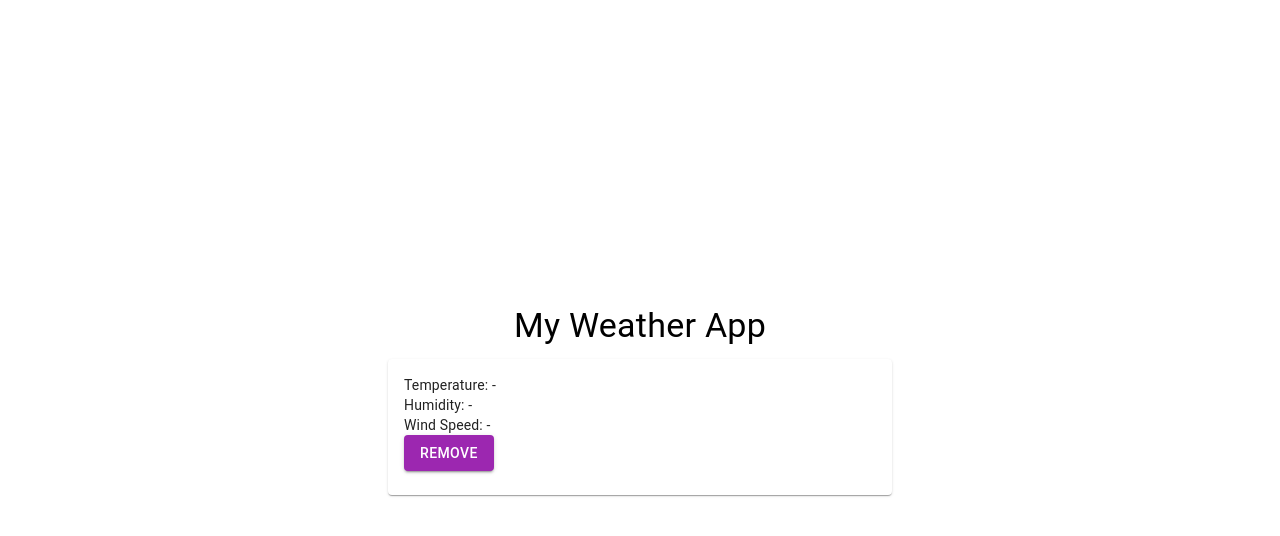
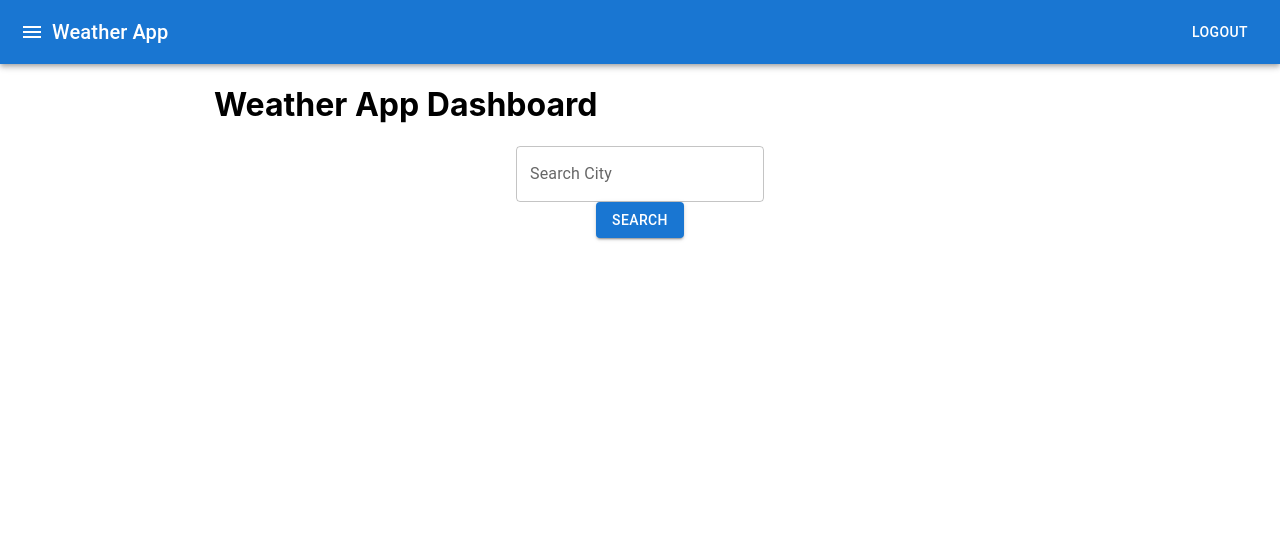
Before and after one commit to jcuetos97/weather-app, a React (Create React App) app: page /dashboard/search in a window 1280 px wide. Shown: the top 536 px of the page. Built offline with nearby package versions, Linux system fonts and the light colour scheme.

Commit message:
Add Navbar and LoadinSpinner, fix Dashboard component display

```diff
--- a/package.json
+++ b/package.json
@@ -5,6 +5,7 @@
   "dependencies": {
     "@emotion/react": "^11.11.4",
     "@emotion/styled": "^11.11.5",
+    "@mui/icons-material": "^5.16.0",
     "@mui/material": "^5.16.0",
     "@reduxjs/toolkit": "^2.2.6",
     "@testing-library/jest-dom": "^5.17.0",
--- /dev/null
+++ b/src/assets/css/components/SearchInput.module.css
@@ -0,0 +1,7 @@
+.search__container {
+  width: 100%;
+  display: flex;
+  flex-direction: column;
+  justify-content: center;
+  align-items: center;
+}
--- /dev/null
+++ b/src/components/LoadingSpinner.js
@@ -0,0 +1,17 @@
+import React from 'react';
+import { CircularProgress } from '@mui/material';
+
+const LoadingSpinner = () => (
+  <div
+    style={{
+      display: 'flex',
+      justifyContent: 'center',
+      alignItems: 'center',
+      height: '100vh',
+    }}
+  >
+    <CircularProgress />
+  </div>
+);
+
+export default LoadingSpinner;
--- a/src/components/Login.js
+++ b/src/components/Login.js
@@ -1,4 +1,4 @@
-import React, { useState } from 'react';
+import React, { useEffect, useState } from 'react';
 import { useDispatch, useSelector } from 'react-redux';
 import { setUsername } from '../store/user';
 import { TextField, Button, Container } from '@mui/material';
@@ -18,10 +18,11 @@ export const Login = () => {
     }
   };
 
-  if (loggedIn) {
-    navigate('/dashboard');
-    return null;
-  }
+  useEffect(() => {
+    if (loggedIn) {
+      navigate('/dashboard');
+    }
+  }, [loggedIn, navigate]);
 
   return (
     <Container>
--- /dev/null
+++ b/src/components/Navbar.js
@@ -0,0 +1,38 @@
+import React from 'react';
+import { AppBar, Toolbar, Typography, Button, IconButton } from '@mui/material';
+import MenuIcon from '@mui/icons-material/Menu';
+import { useDispatch, useSelector } from 'react-redux';
+import { logout } from '../store/user';
+import { useNavigate } from 'react-router-dom';
+
+const Navbar = () => {
+  const dispatch = useDispatch();
+  const navigate = useNavigate();
+  const username = useSelector((state) => state.user.username);
+
+  const handleLogout = () => {
+    dispatch(logout());
+    navigate('/auth/login');
+  };
+
+  return (
+    <AppBar position="static">
+      <Toolbar>
+        <IconButton edge="start" color="inherit" aria-label="menu">
+          <MenuIcon />
+        </IconButton>
+        <Typography variant="h6" style={{ flexGrow: 1 }}>
+          Weather App
+        </Typography>
+        <Typography variant="body1" style={{ marginRight: '1em' }}>
+          {username}
+        </Typography>
+        <Button color="inherit" onClick={handleLogout}>
+          Logout
+        </Button>
+      </Toolbar>
+    </AppBar>
+  );
+};
+
+export default Navbar;
--- a/src/components/SearchInput.js
+++ b/src/components/SearchInput.js
@@ -0,0 +1,31 @@
+import React, { useState } from 'react';
+import { useDispatch } from 'react-redux';
+import { addCity, fetchWeather } from '../store/weather';
+import { TextField, Button } from '@mui/material';
+import styles from '../assets/css/components/SearchInput.module.css';
+
+const SearchInput = () => {
+  const [city, setCity] = useState('');
+  const dispatch = useDispatch();
+
+  const handleSearch = () => {
+    dispatch(addCity(city));
+    dispatch(fetchWeather(city));
+    setCity('');
+  };
+
+  return (
+    <div className={styles.search__container}>
+      <TextField
+        label="Search City"
+        value={city}
+        onChange={(e) => setCity(e.target.value)}
+      />
+      <Button variant="contained" color="primary" onClick={handleSearch}>
+        Search
+      </Button>
+    </div>
+  );
+};
+
+export default SearchInput;
--- a/src/layouts/client/index.js
+++ b/src/layouts/client/index.js
@@ -2,26 +2,25 @@ import React from 'react';
 import { Container, Box, Typography } from '@mui/material';
 import { Routes, Route, Navigate } from 'react-router-dom';
 import Dashboard from '../../views/Dashboard';
+import Navbar from '../../components/Navbar';
 
 const ClientLayout = () => {
   return (
-    <Container maxWidth="sm">
+    <>
+      <Navbar />
       <Box
         display="flex"
         flexDirection="column"
         alignItems="center"
-        justifyContent="center"
+        justifyContent="flex-start"
         minHeight="100vh"
       >
-        <Typography variant="h4" gutterBottom>
-          My Weather App
-        </Typography>
         <Routes>
           <Route path="search" element={<Dashboard />} />
           <Route path="/" element={<Navigate to="search" replace />} />
         </Routes>
       </Box>
-    </Container>
+    </>
   );
 };
 
--- a/src/views/Dashboard.js
+++ b/src/views/Dashboard.js
@@ -1,11 +1,27 @@
 import React from 'react';
-import { Container } from '@mui/material';
+import { Container, Grid } from '@mui/material';
+import { useSelector } from 'react-redux';
 import WeatherCard from '../components/WeatherCard';
+import SearchInput from '../components/SearchInput';
+import LoadingSpinner from '../components/LoadingSpinner';
 
 const Dashboard = () => {
+  const { cities, weatherData, loading } = useSelector(
+    (state) => state.weather,
+  );
+
   return (
-    <Container maxWidth="sm">
-      <WeatherCard />
+    <Container maxWidth="md">
+      <h1>Weather App Dashboard</h1>
+      <SearchInput />
+      {loading && <LoadingSpinner />}
+      <Grid container spacing={3}>
+        {cities.map((city) => (
+          <Grid item xs={12} sm={6} md={4} key={city}>
+            <WeatherCard city={city} weather={weatherData[city]} />
+          </Grid>
+        ))}
+      </Grid>
     </Container>
   );
 };
```
Also changed, not shown: 2 other files (tests, documents, lock files or other folders).
